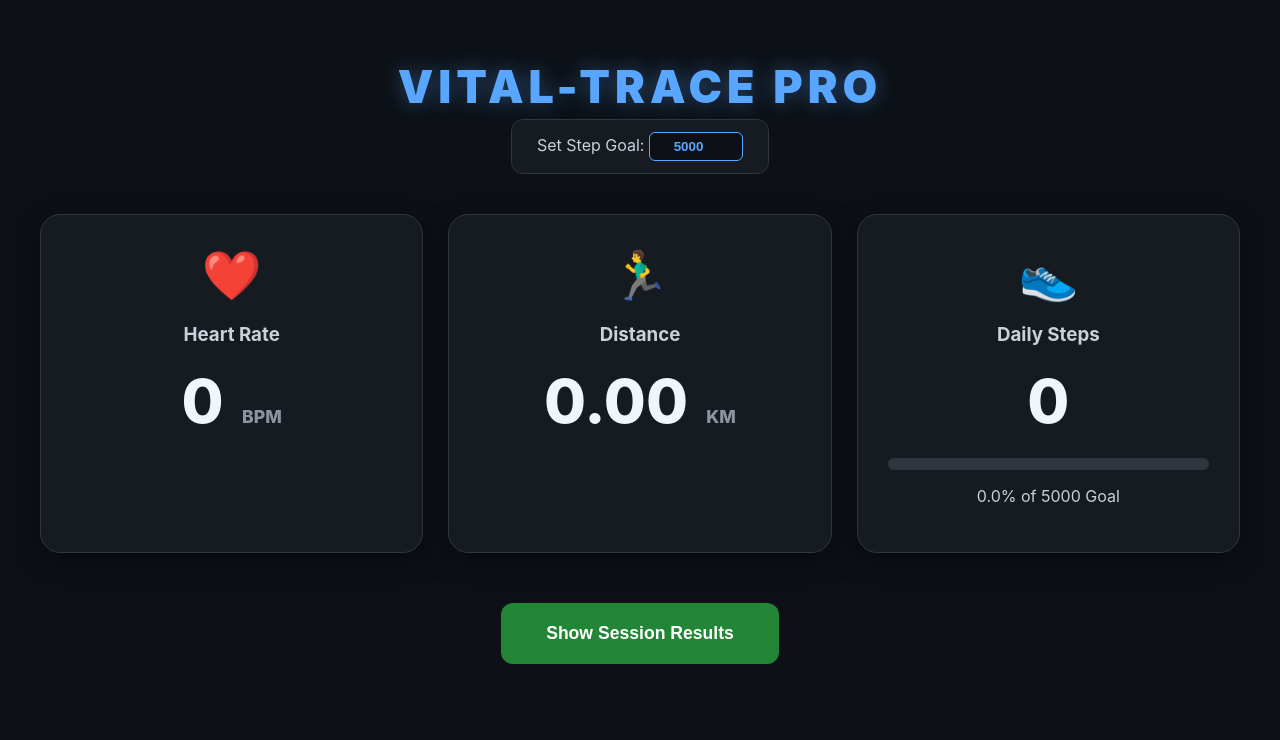
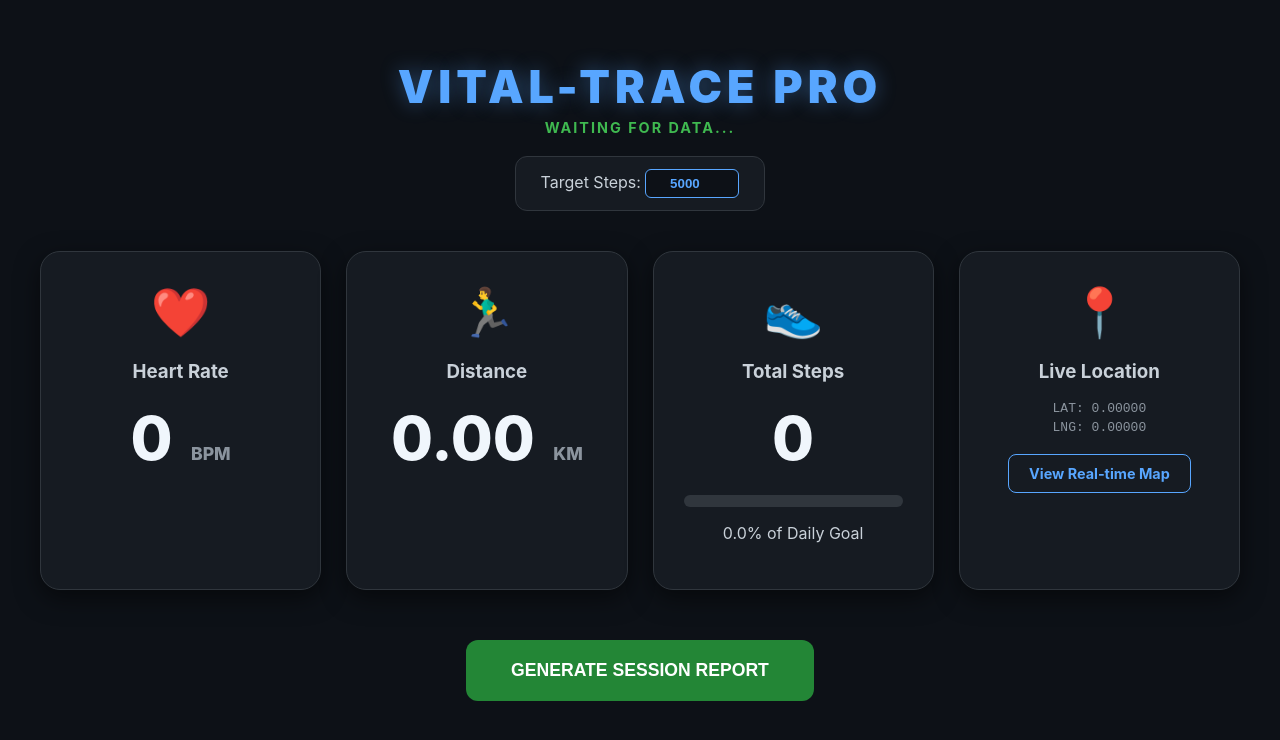
Before and after one commit to nimuthusanira/fitness-tracker-dashboard, a React (Create React App) app: page / in a window 1280 px wide. Shown: the top 740 px of the page. Built offline with nearby package versions, Linux system fonts and the light colour scheme; no server answers; the database is empty.

Commit message:
Update App.js

```diff
--- a/src/App.js
+++ b/src/App.js
@@ -4,11 +4,18 @@ import { ref, onValue } from "firebase/database";
 import './App.css';
 
 function App() {
-  const [data, setData] = useState({ heart_rate: 0, body_temp: 0, steps: 0, lat: 0, lng: 0 });
+  const [data, setData] = useState({
+    heart_rate: 0,
+    body_temp: 0,
+    steps: 0,
+    lat: 0,
+    lng: 0
+  });
   const [stepGoal, setStepGoal] = useState(5000);
   const [showModal, setShowModal] = useState(false);
 
   useEffect(() => {
+    // Connect to your specific Firebase path
     const healthRef = ref(db, 'sensorData');
     onValue(healthRef, (snapshot) => {
       const val = snapshot.val();
@@ -16,18 +23,28 @@ function App() {
     });
   }, []);
 
-  // Distance calculation (Steps * 0.75m / 1000 for KM)
+  // Professional calculations
   const distanceKm = (data.steps * 0.75 / 1000).toFixed(2);
   const progressPercent = Math.min((data.steps / stepGoal) * 100, 100);
+
+  // Health Status Logic
+  const getStatusText = () => {
+    if (data.heart_rate === 0) return "WAITING FOR DATA...";
+    if (data.heart_rate > 100) return "HIGH INTENSITY";
+    return "HEALTHY / STABLE";
+  };
 
   return (
     <div className="App">
       <header className="App-header">
         <h1 className="title">VITAL-TRACE PRO</h1>
 
-        {/* Goal Setting Section */}
+        <div className="status-bar">
+           {getStatusText()}
+        </div>
+
         <div className="goal-setter">
-          <label>Set Step Goal: </label>
+          <label>Target Steps: </label>
           <input
             type="number"
             value={stepGoal}
@@ -36,47 +53,71 @@ function App() {
         </div>
 
         <div className="dashboard-grid">
-          <div className="card heart-card">
+          {/* Heart Rate Section */}
+          <div className="card">
             <div className="icon pulse">❤️</div>
             <h3>Heart Rate</h3>
             <div className="value">{data.heart_rate} <span>BPM</span></div>
           </div>
 
-          <div className="card steps-card">
+          {/* Activity/Distance Section */}
+          <div className="card">
             <div className="icon">🏃‍♂️</div>
             <h3>Distance</h3>
             <div className="value">{distanceKm} <span>KM</span></div>
           </div>
 
-          <div className="card steps-card">
+          {/* Steps & Progress Section */}
+          <div className="card">
             <div className="icon">👟</div>
-            <h3>Daily Steps</h3>
+            <h3>Total Steps</h3>
             <div className="value">{data.steps}</div>
             <div className="progress-container">
               <div className="progress-bar" style={{ width: `${progressPercent}%` }}></div>
             </div>
-            <p>{progressPercent.toFixed(1)}% of {stepGoal} Goal</p>
+            <p className="goal-text">{progressPercent.toFixed(1)}% of Daily Goal</p>
+          </div>
+
+          {/* Live GPS & Map Section */}
+          <div className="card map-card">
+            <div className="icon">📍</div>
+            <h3>Live Location</h3>
+            <div className="geo-data">
+              <p>LAT: {data.lat.toFixed(5)}</p>
+              <p>LNG: {data.lng.toFixed(5)}</p>
+            </div>
+            <a
+              href={`https://www.google.com/maps/search/?api=1&query=${data.lat},${data.lng}`}
+              target="_blank"
+              rel="noreferrer"
+              className="map-btn"
+            >
+              View Real-time Map
+            </a>
           </div>
         </div>
 
-        <button className="finish-btn" onClick={() => setShowModal(true)}>Show Session Results</button>
+        <button className="finish-btn" onClick={() => setShowModal(true)}>
+          GENERATE SESSION REPORT
+        </button>
 
-        {/* Results Modal */}
+        {/* Professional Summary Modal */}
         {showModal && (
           <div className="modal-overlay">
             <div className="modal-content">
               <h2>Session Summary 📊</h2>
-              <hr />
-              <div className="chart-area">
-                <p>Steps vs Goal</p>
-                <div className="bar-chart">
-                  <div className="bar goal-bar" style={{height: '100%'}}><span>Goal</span></div>
-                  <div className="bar current-bar" style={{height: `${progressPercent}%`}}><span>Steps</span></div>
+              <div className="bar-chart">
+                <div className="bar goal-bar"><span>GOAL</span></div>
+                <div className="bar current-bar" style={{height: `${progressPercent}%`}}>
+                   <span>STEPS</span>
                 </div>
               </div>
-              <p>Total Distance: <strong>{distanceKm} KM</strong></p>
-              <p>Avg Heart Rate: <strong>{data.heart_rate} BPM</strong></p>
-              <button className="close-btn" onClick={() => setShowModal(false)}>Back to Live</button>
+              <div className="summary-stats">
+                <p>Total Distance Covered: <strong>{distanceKm} KM</strong></p>
+                <p>Current Heart Rate: <strong>{data.heart_rate} BPM</strong></p>
+                <p>Steps Taken: <strong>{data.steps}</strong></p>
+              </div>
+              <button className="close-btn" onClick={() => setShowModal(false)}>BACK TO DASHBOARD</button>
             </div>
           </div>
         )}
```
